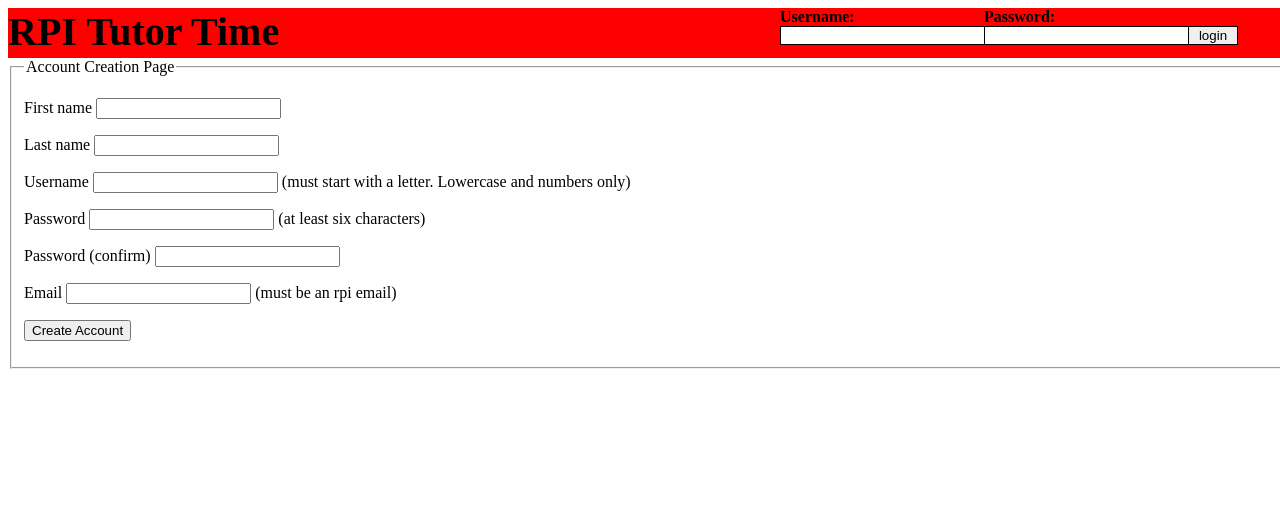
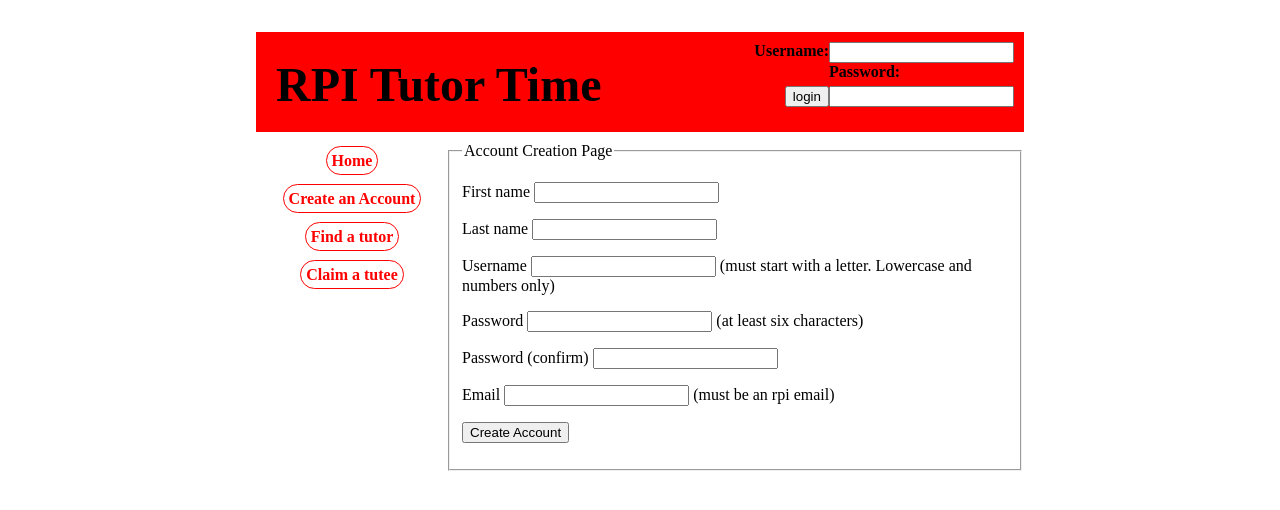
Before and after one commit to rpi-team-sunshine/RPI-Tutor-Time, a Django app: template RPI_tutor_time/templates/create_account.html in a window 1280 px wide. Shown: the top 510 px of the page. Run offline with Django 3.2, Linux system fonts and the light colour scheme; the template is opened without the code that fills it, so the values that code supplies are empty.

Commit message:
Added a navigation bar and made some layout changes.

```diff
--- a/RPI_tutor_time/static/css/base.css
+++ b/RPI_tutor_time/static/css/base.css
@@ -1,12 +1,93 @@
-#HEADER{width:100%;height:50px;background-color:RED;display:block;}
-#HEADERTITLE{font-size:40px;font-weight:bold;width:350px;display:inline-block;}
-body{height:100%;width:100%}
-#LOGIN{float:right;}
-#LOGIN .input_field{width:200px; display:inline-block;}
-#LOGIN .input_field.button input {width:50px;}
-#LOGIN .input_field.button {width:50px; padding-right:50px;}
-#LOGIN label{font-weight:bold;}
-#LOGIN input{border: 1px solid black; width:200px;}
-#LOGGEDIN {float:right; width:250px;}
-#LOGGEDIN span{display:block; font-weight:bold;}
-#LOGGEDIN input{border: 1px solid black; float:right;}
+body {
+    padding: 0;
+    margin: 0;
+}
+
+.container {
+    width: 60%;
+    margin: 10px auto;
+    padding: 0;
+}
+
+.banner {
+    position: relative;
+    margin: 0;
+    background-color: #FF0000;
+    height: 100px;
+}
+
+.banner h1 {
+    font-weight: bold;
+    font-size: 48px;
+    padding: 25px 0 0 20px;
+}
+
+.banner .login {
+    position: absolute;
+    top: 10px;
+    right: 10px;
+    display: block;
+}
+
+.banner .login .input_field label {
+    font-weight: bold;
+    float: left;
+    margin-bottom: 5px;
+}
+
+.banner .login .input_field input {
+    float: right;
+}
+.banner .login .input_field.button input {
+    float: right;
+}
+
+.nav-bar {
+    float: left;
+    width: 25%;
+    padding-left: 0;
+    margin-left: 0;
+}
+
+.nav-bar ul {
+    list-style: none;
+    text-align: center;
+    padding: 0;
+    margin: 0;
+}
+
+.nav-bar ul li {
+    margin-top: 20px;
+}
+
+.nav-bar a:link, .nav-bar a:visited, .nav-bar a:active {
+    color: #FF0000;
+    border: 1px solid #FF0000;
+    -moz-border-radius: 15px;
+    border-radius: 15px;
+    text-decoration: none;
+    font-weight: bold;
+    padding: 5px;
+}
+
+.nav-bar a:hover {
+    color: #FFFFFF;
+    border: 1px solid #FF0000;
+    text-decoration: none;
+    font-weight: bold;
+    background-color: #FF0000;
+}
+
+.content {
+    padding-left: 10px;
+    padding-top: 10px;
+}
+
+p.spacer {
+    margin-top: 0;
+    margin-bottom: 0;
+}
+.errortext {
+    color: #FF0000;
+    font-weight: bold;
+}
--- /dev/null
+++ b/RPI_tutor_time/templates/banner.html
@@ -0,0 +1,25 @@
+<h1>RPI Tutor Time</h1>
+<div class="login">
+{% if user.is_authenticated %}
+    <div id="LOGGEDIN" style="display:inline-block;">
+        <span> Logged in as: {{ user.username }} </span>
+        <form method="post" action="/logout/">
+            {% csrf_token %}
+            <div class="input_field"><input type="submit" value="logout" /></div>
+        </form>
+    </div>
+{% else %}
+    <div id="LOGIN">
+        <form method="post" action="{% url django.contrib.auth.views.login %}">
+            {% csrf_token %}
+            <div class="input_field">
+                <label for="id_username">Username:</label> <input id="id_username" type="text" name="username" maxlength="30" />
+            </div>
+            <div class="input_field">
+                <label for="id_password">Password:</label> <input type="password" name="password" id="id_password" />
+            </div>
+            <div class="input_field button"><input type="submit" value="login" /></div>
+        </form>
+    </div>
+{% endif %}
+</div>
--- a/RPI_tutor_time/templates/base.html
+++ b/RPI_tutor_time/templates/base.html
@@ -1,42 +1,26 @@
 <!DOCTYPE html>
 <html lang="en">
     <head>
-        {% load static %}
-        {% get_static_prefix as STATIC_PREFIX %}
-
-        <link href="{{ STATIC_PREFIX }}css/base.css" rel="stylesheet">
         {% block head_section %}
         {% endblock %}
     </head>
 
     <body>
-        <div id="HEADER">
-            <div id="HEADERTITLE">RPI Tutor Time</div>
-            {% if user.is_authenticated %}
-                <div id="LOGGEDIN" style="display:inline-block;">
-                    <span> Logged in as: {{ user.username }} </span>
-                    <form method="post" action="/logout/">
-                        {% csrf_token %}
-                        <div class="input_field"><input type="submit" value="logout" /></div>
-                    </form>
-                </div>
-            {% else %}
-                <div id="LOGIN">
-                    <form method="post" action="{% url django.contrib.auth.views.login %}">
-                        {% csrf_token %}
-                        <div class="input_field">
-                            <label for="id_username">Username:</label> <input id="id_username" type="text" name="username" maxlength="30" />
-                        </div>
-                        <div class="input_field">
-                            <label for="id_password">Password:</label> <input type="password" name="password" id="id_password" />
-                        </div>
-                        <div class="input_field button"><input type="submit" value="login" /></div>
-                    </form>
-                </div>
-            {% endif %}
+        <div class="container">
+            <div class="banner">
+                {% block banner %}
+                {% endblock %}
+            </div>
 
+            <div class="nav-bar">
+                {% block navigation %}
+                {% endblock %}
+            </div>
+
+            <div class="content">
+                {% block content %}
+                {% endblock %}
+            </div>
         </div>
-        {% block content %}
-        {% endblock %}
     </body>
 </html>
--- a/RPI_tutor_time/templates/create_account.html
+++ b/RPI_tutor_time/templates/create_account.html
@@ -1,17 +1,7 @@
-{% extends "base.html" %}
+{% extends "main.html" %}
 
-{% block head_section %}
-    <title>Create an Account</title>
-    <style type="text/css">
-        p.spacer {
-            margin-top: 0;
-            margin-bottom: 0;
-        }
-        .errortext {
-            color: #FF0000;
-            font-weight: bold;
-        }
-    </style>
+{% block title %}
+    Create an Account
 {% endblock %}
 
 {% block content %}
--- /dev/null
+++ b/RPI_tutor_time/templates/main.html
@@ -0,0 +1,20 @@
+{% extends 'base.html' %}
+
+{% block head_section %}
+        {% load static %}
+        {% get_static_prefix as STATIC_PREFIX %}
+
+        <link href="{{ STATIC_PREFIX }}css/base.css" rel="stylesheet">
+        <title>{% block title %}{% endblock %}</title>
+{% endblock %}
+
+{% block banner %}
+{% include 'banner.html' %}
+{% endblock %}
+
+{% block navigation %}
+{% include 'navbar.html' %}
+{% endblock %}
+
+{% block content %}
+{% endblock %}
--- /dev/null
+++ b/RPI_tutor_time/templates/navbar.html
@@ -0,0 +1,6 @@
+<ul>
+    <li><a href="/">Home</a></li>
+    <li><a href="/create_account">Create an Account</a></li>
+    <li><a href="/request_help">Find a tutor</a></li>
+    <li><a href="/claim_tutee">Claim a tutee</a></li>
+</ul>
```
Also changed, not shown: RPI_tutor_time/templates/claim_tutee.html (+3 -9 lines), RPI_tutor_time/templates/index.html (+4 -4 lines), RPI_tutor_time/templates/request_help.html (+3 -9 lines).
